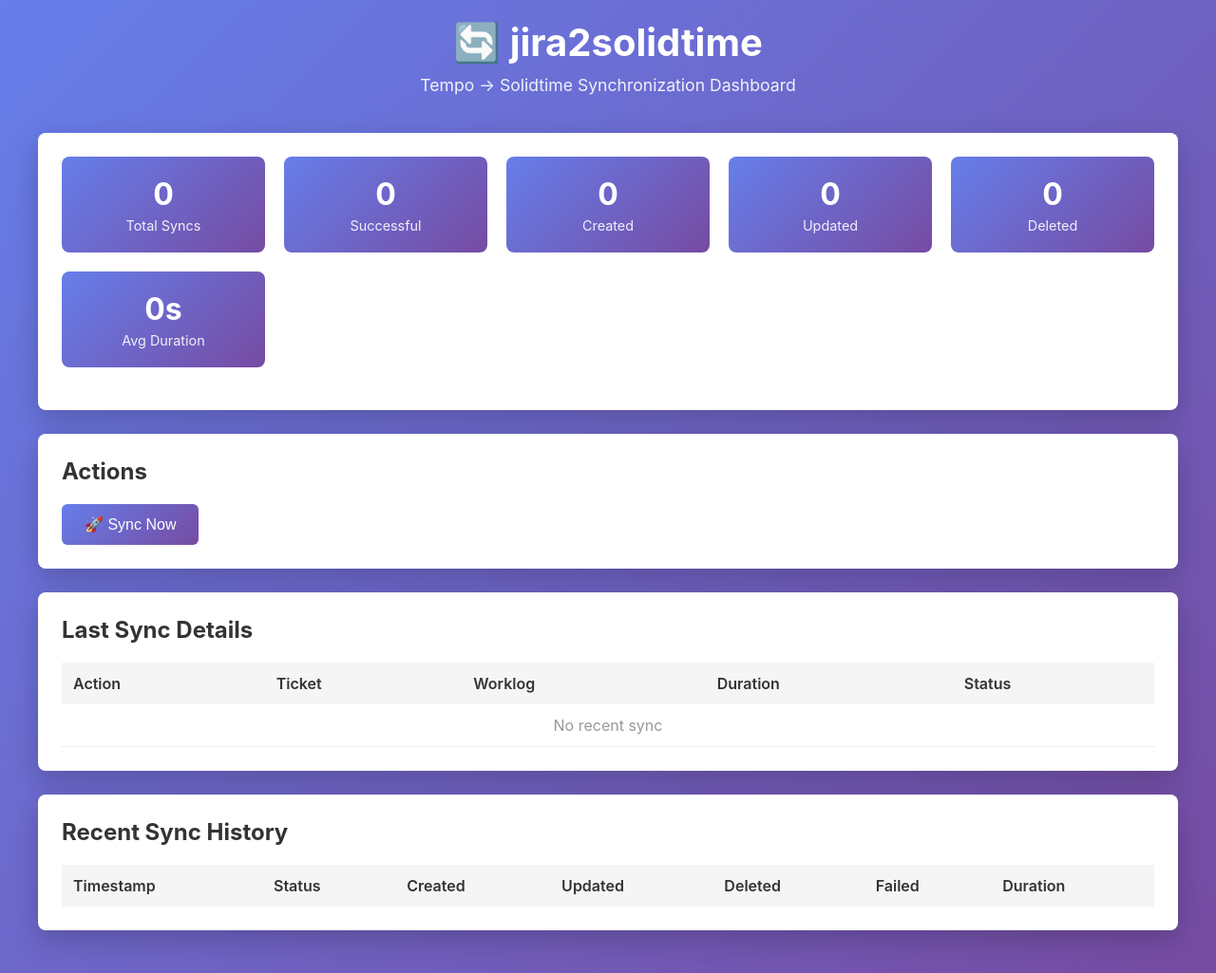
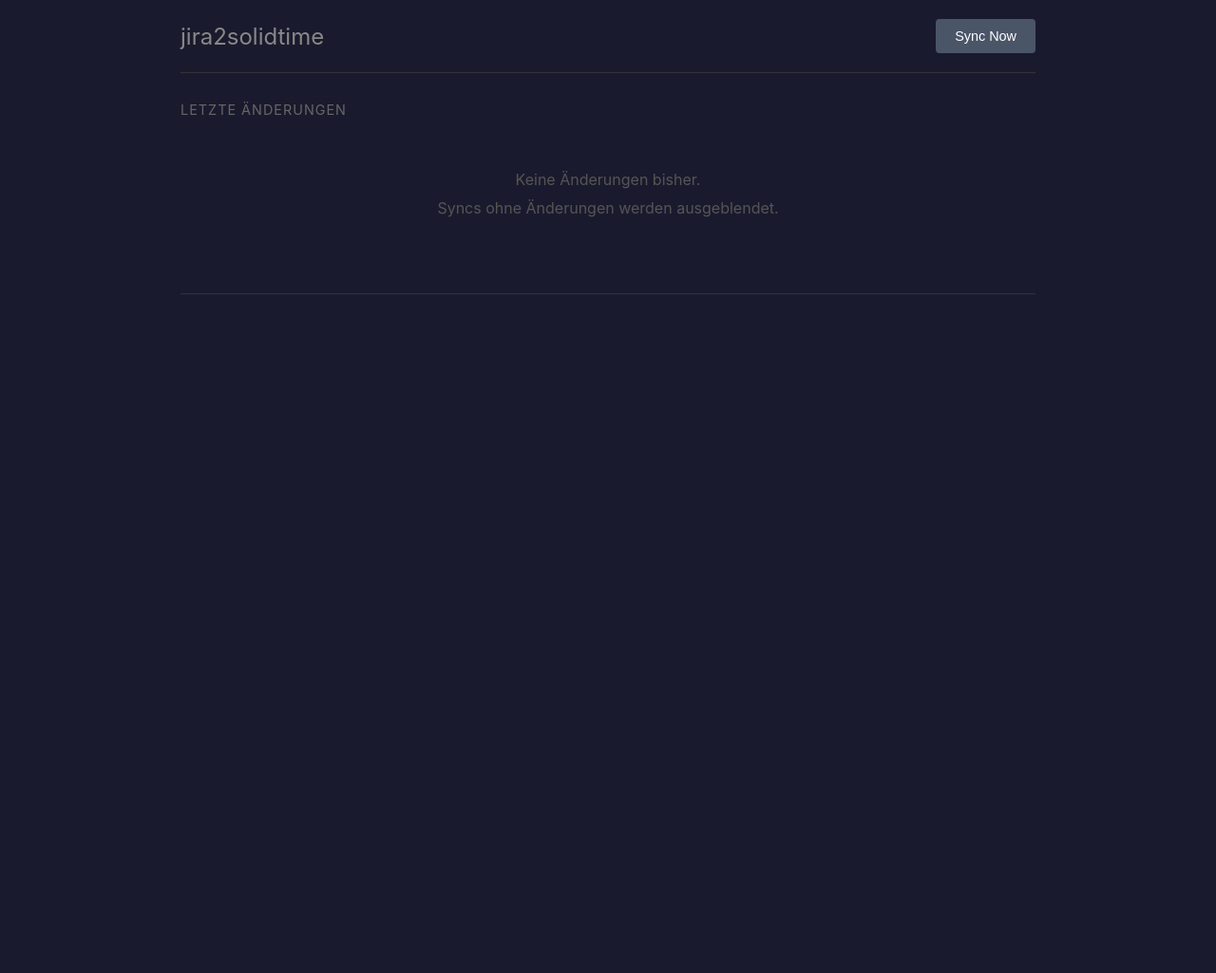
Before and after one commit to cdds-ab/jira2solidtime, a Python web app: template src/jira2solidtime/web/templates/index.html in a window 1280 px wide. Shown: the whole page at 95% size. After the commit the page ends 310 px from the top, so only its background shows below. Run offline with Jinja, Linux system fonts and the light colour scheme; the template is opened without the code that fills it, so the values that code supplies are empty.

Commit message:
feat(ui): simplify dashboard to show only syncs with changes
- Remove stats grid (total syncs, successful, etc.)
- Filter out empty syncs (no CREATE/UPDATE/DELETE)
- Show sync duration prominently
- Group actions under each sync timestamp
- Add footer showing count of hidden empty syncs
- Dark minimalist design

```diff
--- a/src/jira2solidtime/web/templates/index.html
+++ b/src/jira2solidtime/web/templates/index.html
@@ -3,7 +3,7 @@
 <head>
     <meta charset="UTF-8">
     <meta name="viewport" content="width=device-width, initial-scale=1.0">
-    <title>jira2solidtime - Sync Dashboard</title>
+    <title>jira2solidtime</title>
     <style>
         * {
             margin: 0;
@@ -11,386 +11,253 @@
             box-sizing: border-box;
         }
         body {
-            font-family: -apple-system, BlinkMacSystemFont, 'Segoe UI', Roboto, sans-serif;
-            background: linear-gradient(135deg, #667eea 0%, #764ba2 100%);
+            font-family: -apple-system, BlinkMacSystemFont, 'Segoe UI', Roboto, monospace;
+            background: #1a1a2e;
+            color: #eee;
             min-height: 100vh;
             padding: 20px;
         }
         .container {
-            max-width: 1200px;
+            max-width: 900px;
             margin: 0 auto;
         }
         .header {
-            text-align: center;
-            color: white;
-            margin-bottom: 40px;
+            display: flex;
+            justify-content: space-between;
+            align-items: center;
+            margin-bottom: 30px;
+            padding-bottom: 20px;
+            border-bottom: 1px solid #333;
         }
         .header h1 {
-            font-size: 2.5em;
-            margin-bottom: 10px;
-        }
-        .header p {
-            font-size: 1.1em;
-            opacity: 0.9;
-        }
-        .card {
-            background: white;
-            border-radius: 8px;
-            padding: 25px;
-            margin-bottom: 25px;
-            box-shadow: 0 10px 30px rgba(0, 0, 0, 0.2);
-        }
-        .card h2 {
             font-size: 1.5em;
-            margin-bottom: 20px;
-            color: #333;
+            font-weight: 400;
+            color: #888;
         }
         .button {
-            background: linear-gradient(135deg, #667eea 0%, #764ba2 100%);
+            background: #4a5568;
             color: white;
             border: none;
-            padding: 12px 24px;
-            border-radius: 6px;
-            font-size: 1em;
+            padding: 10px 20px;
+            border-radius: 4px;
+            font-size: 0.9em;
             cursor: pointer;
-            transition: transform 0.2s, box-shadow 0.2s;
+            transition: background 0.2s;
         }
         .button:hover {
-            transform: translateY(-2px);
-            box-shadow: 0 5px 15px rgba(102, 126, 234, 0.4);
+            background: #667eea;
         }
-        .button:active {
-            transform: translateY(0);
+        .button:disabled {
+            background: #333;
+            cursor: not-allowed;
         }
-        .stats-grid {
+        .message {
+            padding: 10px 15px;
+            border-radius: 4px;
+            margin-bottom: 20px;
+            font-size: 0.9em;
+        }
+        .message.success {
+            background: rgba(39, 174, 96, 0.2);
+            border: 1px solid #27ae60;
+            color: #27ae60;
+        }
+        .message.error {
+            background: rgba(231, 76, 60, 0.2);
+            border: 1px solid #e74c3c;
+            color: #e74c3c;
+        }
+        .message.info {
+            background: rgba(102, 126, 234, 0.2);
+            border: 1px solid #667eea;
+            color: #667eea;
+        }
+        .section-title {
+            font-size: 0.9em;
+            color: #666;
+            text-transform: uppercase;
+            letter-spacing: 1px;
+            margin-bottom: 15px;
+        }
+        .sync-group {
+            margin-bottom: 25px;
+            padding: 15px;
+            background: #16213e;
+            border-radius: 8px;
+            border-left: 3px solid #667eea;
+        }
+        .sync-header {
+            display: flex;
+            justify-content: space-between;
+            align-items: center;
+            margin-bottom: 12px;
+            color: #888;
+            font-size: 0.85em;
+        }
+        .sync-time {
+            color: #aaa;
+        }
+        .sync-duration {
+            color: #667eea;
+            font-weight: 500;
+        }
+        .sync-actions {
+            display: flex;
+            flex-direction: column;
+            gap: 8px;
+        }
+        .action-row {
             display: grid;
-            grid-template-columns: repeat(auto-fit, minmax(200px, 1fr));
-            gap: 20px;
-            margin-bottom: 20px;
+            grid-template-columns: 90px 1fr auto;
+            gap: 15px;
+            align-items: center;
+            padding: 8px 0;
+            border-bottom: 1px solid #1a1a2e;
+            font-size: 0.9em;
         }
-        .stat-box {
-            background: linear-gradient(135deg, #667eea 0%, #764ba2 100%);
-            color: white;
-            padding: 20px;
-            border-radius: 8px;
+        .action-row:last-child {
+            border-bottom: none;
+        }
+        .action-type {
+            font-weight: 600;
+            display: flex;
+            align-items: center;
+            gap: 6px;
+        }
+        .action-type.create { color: #27ae60; }
+        .action-type.update { color: #3498db; }
+        .action-type.delete { color: #e74c3c; }
+        .action-type.error { color: #f39c12; }
+        .action-desc {
+            color: #ccc;
+            overflow: hidden;
+            text-overflow: ellipsis;
+            white-space: nowrap;
+        }
+        .action-duration {
+            color: #888;
+            text-align: right;
+            min-width: 50px;
+        }
+        .footer {
+            margin-top: 30px;
+            padding-top: 20px;
+            border-top: 1px solid #333;
+            color: #555;
+            font-size: 0.85em;
             text-align: center;
         }
-        .stat-box .number {
-            font-size: 2em;
-            font-weight: bold;
-            margin-bottom: 5px;
+        .empty-state {
+            text-align: center;
+            padding: 40px;
+            color: #555;
         }
-        .stat-box .label {
-            font-size: 0.9em;
-            opacity: 0.9;
-        }
-        .sync-history {
-            overflow-x: auto;
-        }
-        .sync-history table {
-            width: 100%;
-            border-collapse: collapse;
-        }
-        .sync-history thead {
-            background: #f5f5f5;
-        }
-        .sync-history th {
-            padding: 12px;
-            text-align: left;
-            font-weight: 600;
-            color: #333;
-        }
-        .sync-history td {
-            padding: 12px;
-            border-bottom: 1px solid #eee;
-        }
-        .sync-history tr:hover {
-            background: #fafafa;
-        }
-        .success {
-            color: #27ae60;
-            font-weight: 600;
-        }
-        .error {
-            color: #e74c3c;
-            font-weight: 600;
-        }
-        .config-form {
-            display: grid;
-            gap: 15px;
-        }
-        .form-group {
-            display: flex;
-            flex-direction: column;
-        }
-        .form-group label {
-            font-weight: 600;
-            margin-bottom: 5px;
-            color: #333;
-        }
-        .form-group input,
-        .form-group textarea {
-            padding: 10px;
-            border: 1px solid #ddd;
-            border-radius: 4px;
-            font-family: monospace;
-            font-size: 0.9em;
-        }
-        .form-group input:focus,
-        .form-group textarea:focus {
-            outline: none;
-            border-color: #667eea;
-            box-shadow: 0 0 0 3px rgba(102, 126, 234, 0.1);
-        }
-        .message {
-            padding: 15px;
-            border-radius: 4px;
-            margin-bottom: 15px;
-        }
-        .message.success {
-            background: #d4edda;
-            color: #155724;
-            border: 1px solid #c3e6cb;
-        }
-        .message.error {
-            background: #f8d7da;
-            color: #721c24;
-            border: 1px solid #f5c6cb;
+        .empty-state p {
+            margin-bottom: 10px;
         }
     </style>
 </head>
 <body>
     <div class="container">
         <div class="header">
-            <h1>🔄 jira2solidtime</h1>
-            <p>Tempo → Solidtime Synchronization Dashboard</p>
+            <h1>jira2solidtime</h1>
+            <button class="button" id="syncBtn" onclick="syncNow()">Sync Now</button>
         </div>
 
-        <!-- Stats -->
-        <div class="card">
-            <div class="stats-grid">
-                <div class="stat-box">
-                    <div class="number" id="totalSyncs">0</div>
-                    <div class="label">Total Syncs</div>
+        <div id="message"></div>
+
+        <div class="section-title">Letzte Änderungen</div>
+
+        <div id="syncList">
+            {% if syncs %}
+                {% for sync in syncs %}
+                <div class="sync-group">
+                    <div class="sync-header">
+                        <span class="sync-time">{{ sync.timestamp[:16].replace('T', ' ') }}</span>
+                        <span class="sync-duration">{{ "%.1f"|format(sync.duration_seconds) }}s</span>
+                    </div>
+                    <div class="sync-actions">
+                        {% for action in sync.actions %}
+                        <div class="action-row">
+                            <span class="action-type {{ action.action|lower }}">
+                                {% if action.action == 'CREATE' %}+ CREATE
+                                {% elif action.action == 'UPDATE' %}~ UPDATE
+                                {% elif action.action == 'DELETE' %}- DELETE
+                                {% else %}! {{ action.action }}{% endif %}
+                            </span>
+                            <span class="action-desc">{{ action.issue_key }}: {{ action.worklog_comment or action.reason or '' }}</span>
+                            <span class="action-duration">{% if action.duration_minutes %}{{ action.duration_minutes }}m{% endif %}</span>
+                        </div>
+                        {% endfor %}
+                    </div>
                 </div>
-                <div class="stat-box">
-                    <div class="number" id="successfulSyncs">0</div>
-                    <div class="label">Successful</div>
+                {% endfor %}
+            {% else %}
+                <div class="empty-state">
+                    <p>Keine Änderungen bisher.</p>
+                    <p>Syncs ohne Änderungen werden ausgeblendet.</p>
                 </div>
-                <div class="stat-box">
-                    <div class="number" id="totalCreated">0</div>
-                    <div class="label">Created</div>
-                </div>
-                <div class="stat-box">
-                    <div class="number" id="totalUpdated">0</div>
-                    <div class="label">Updated</div>
-                </div>
-                <div class="stat-box">
-                    <div class="number" id="totalDeleted">0</div>
-                    <div class="label">Deleted</div>
-                </div>
-                <div class="stat-box">
-                    <div class="number" id="avgDuration">0s</div>
-                    <div class="label">Avg Duration</div>
-                </div>
-            </div>
+            {% endif %}
         </div>
 
-        <!-- Controls -->
-        <div class="card">
-            <h2>Actions</h2>
-            <button class="button" onclick="syncNow()">🚀 Sync Now</button>
-            <div id="message"></div>
-        </div>
-
-        <!-- Last Sync Actions -->
-        <div class="card">
-            <h2>Last Sync Details</h2>
-            <div class="sync-history">
-                <table>
-                    <thead>
-                        <tr>
-                            <th>Action</th>
-                            <th>Ticket</th>
-                            <th>Worklog</th>
-                            <th>Duration</th>
-                            <th>Status</th>
-                        </tr>
-                    </thead>
-                    <tbody id="actionsTable">
-                    </tbody>
-                </table>
-            </div>
-        </div>
-
-        <!-- Sync History -->
-        <div class="card">
-            <h2>Recent Sync History</h2>
-            <div class="sync-history">
-                <table>
-                    <thead>
-                        <tr>
-                            <th>Timestamp</th>
-                            <th>Status</th>
-                            <th>Created</th>
-                            <th>Updated</th>
-                            <th>Deleted</th>
-                            <th>Failed</th>
-                            <th>Duration</th>
-                        </tr>
-                    </thead>
-                    <tbody id="historyTable">
-                    </tbody>
-                </table>
-            </div>
+        <div class="footer">
+            {% if empty_count > 0 %}
+            {{ empty_count }} Sync{{ 's' if empty_count != 1 else '' }} ohne Änderungen (ausgeblendet)
+            {% endif %}
         </div>
     </div>
 
     <script>
-        let lastSyncResult = null;
+        async function syncNow() {
+            const btn = document.getElementById('syncBtn');
+            const messageDiv = document.getElementById('message');
 
-        async function loadStats() {
-            try {
-                const response = await fetch('/api/stats');
-                const stats = await response.json();
-
-                document.getElementById('totalSyncs').textContent = stats.total_syncs || 0;
-                document.getElementById('successfulSyncs').textContent = stats.successful || 0;
-                document.getElementById('totalCreated').textContent = stats.total_created || 0;
-                document.getElementById('totalUpdated').textContent = stats.total_updated || 0;
-                document.getElementById('totalDeleted').textContent = stats.total_deleted || 0;
-                document.getElementById('avgDuration').textContent =
-                    ((stats.avg_duration || 0).toFixed(1)) + 's';
-            } catch (error) {
-                console.error('Failed to load stats:', error);
-            }
-        }
-
-        function getActionColor(action) {
-            switch(action) {
-                case 'CREATE': return '#27ae60';
-                case 'UPDATE': return '#3498db';
-                case 'DELETE': return '#e74c3c';
-                default: return '#95a5a6';
-            }
-        }
-
-        function getActionIcon(action) {
-            switch(action) {
-                case 'CREATE': return '✨';
-                case 'UPDATE': return '🔄';
-                case 'DELETE': return '🗑️';
-                default: return '⚠️';
-            }
-        }
-
-        function loadLastSyncActions() {
-            if (!lastSyncResult || !lastSyncResult.actions) {
-                document.getElementById('actionsTable').innerHTML = '<tr><td colspan="5" style="text-align: center; color: #999;">No recent sync</td></tr>';
-                return;
-            }
-
-            const table = document.getElementById('actionsTable');
-            table.innerHTML = '';
-
-            lastSyncResult.actions.forEach(action => {
-                const row = document.createElement('tr');
-                const statusClass = action.status === 'success' ? 'success' : 'error';
-                const statusText = action.status === 'success' ? '✅' : '❌';
-                const duration = action.duration_minutes ? `${action.duration_minutes}m` : '-';
-                const icon = getActionIcon(action.action);
-                const color = getActionColor(action.action);
-
-                row.innerHTML = `
-                    <td style="color: ${color}; font-weight: bold;">${icon} ${action.action}</td>
-                    <td>${action.issue_key || '-'}</td>
-                    <td style="max-width: 300px; overflow: hidden; text-overflow: ellipsis;">${action.worklog_comment || action.reason || '-'}</td>
-                    <td>${duration}</td>
-                    <td><span class="${statusClass}">${statusText} ${action.status}</span></td>
-                `;
-                table.appendChild(row);
-            });
-        }
-
-        async function loadHistory() {
-            try {
-                const response = await fetch('/api/history?limit=10');
-                const data = await response.json();
-                const table = document.getElementById('historyTable');
-                table.innerHTML = '';
-
-                data.syncs.forEach(sync => {
-                    const row = document.createElement('tr');
-                    const statusClass = sync.success ? 'success' : 'error';
-                    const statusText = sync.success ? '✅ Success' : '❌ Failed';
-                    const date = new Date(sync.timestamp).toLocaleString();
-                    const duration = (sync.duration_seconds || 0).toFixed(1);
-
-                    row.innerHTML = `
-                        <td>${date}</td>
-                        <td><span class="${statusClass}">${statusText}</span></td>
-                        <td>${sync.created || 0}</td>
-                        <td>${sync.updated || 0}</td>
-                        <td>${sync.deleted || 0}</td>
-                        <td>${sync.failed || 0}</td>
-                        <td>${duration}s</td>
-                    `;
-                    table.appendChild(row);
-                });
-            } catch (error) {
-                console.error('Failed to load history:', error);
-            }
-        }
-
-        async function syncNow() {
-            const messageDiv = document.getElementById('message');
-            messageDiv.innerHTML = '<div class="message">Sync in progress...</div>';
+            btn.disabled = true;
+            btn.textContent = 'Syncing...';
+            messageDiv.innerHTML = '<div class="message info">Sync läuft...</div>';
 
             try {
                 const response = await fetch('/api/sync', { method: 'POST' });
                 const result = await response.json();
-                lastSyncResult = result;
 
                 if (result.success) {
-                    const summary = `${result.created} created, ${result.updated || 0} updated, ${result.deleted || 0} deleted`;
-                    messageDiv.innerHTML = `
-                        <div class="message success">
-                            ✅ Sync completed: ${summary}
-                        </div>
-                    `;
+                    const changes = result.created + (result.updated || 0) + (result.deleted || 0);
+                    if (changes > 0) {
+                        messageDiv.innerHTML = `
+                            <div class="message success">
+                                Sync OK: ${result.created} created, ${result.updated || 0} updated, ${result.deleted || 0} deleted (${result.duration_seconds.toFixed(1)}s)
+                            </div>
+                        `;
+                        // Reload page to show new changes
+                        setTimeout(() => location.reload(), 1500);
+                    } else {
+                        messageDiv.innerHTML = `
+                            <div class="message info">
+                                Keine Änderungen (${result.duration_seconds.toFixed(1)}s)
+                            </div>
+                        `;
+                    }
                 } else {
                     messageDiv.innerHTML = `
                         <div class="message error">
-                            ❌ Sync failed: ${result.error}
+                            Fehler: ${result.error || result.message || 'Unknown error'}
                         </div>
                     `;
                 }
-
-                // Reload data
-                setTimeout(() => {
-                    loadStats();
-                    loadHistory();
-                    loadLastSyncActions();
-                }, 500);
             } catch (error) {
                 messageDiv.innerHTML = `
                     <div class="message error">
-                        Error: ${error.message}
+                        Fehler: ${error.message}
                     </div>
                 `;
             }
+
+            btn.disabled = false;
+            btn.textContent = 'Sync Now';
         }
 
-        // Load data on page load
-        loadStats();
-        loadHistory();
-        loadLastSyncActions();
-
-        // Refresh every 30 seconds
-        setInterval(() => {
-            loadStats();
-            loadHistory();
-        }, 30000);
+        // Auto-refresh every 60 seconds
+        setTimeout(() => location.reload(), 60000);
     </script>
 </body>
 </html>
```
Also changed, not shown: src/jira2solidtime/history.py (+48 -0 lines), src/jira2solidtime/web/app.py (+14 -6 lines).
